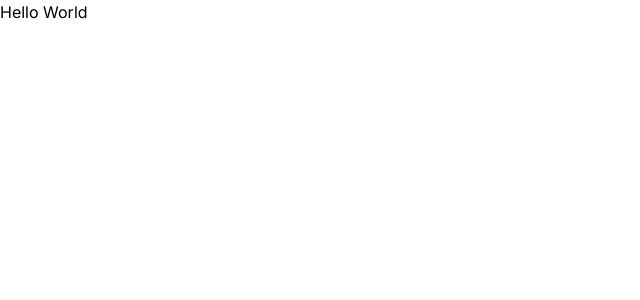
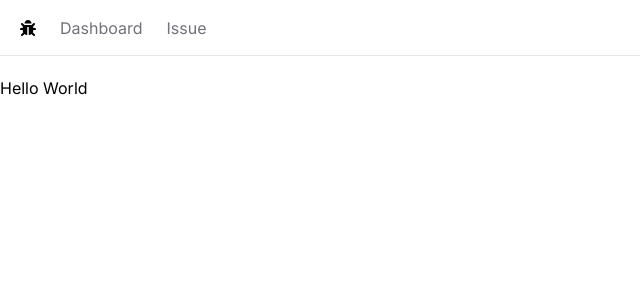
Before and after one commit to EceOwl20/issue-tracker, a Next.js app: page / in a window 1280 px wide. Shown: the top 300 px of the page, without its empty margins (0-640 px from the left). Built offline with nearby package versions, Linux system fonts and the light colour scheme.

Commit message:
build navbar

```diff
--- /dev/null
+++ b/app/NavBar.tsx
@@ -0,0 +1,26 @@
+import React from 'react'
+import Link from 'next/link';
+import { FaBug } from "react-icons/fa";
+
+const NavBar = () => {
+    const links =[
+        {label:'Dashboard',href:'/'},
+        {label:'Issue',href:'/issues'},
+    ]
+
+
+  return (
+    <nav className='flex space-x-6 border-b mb-5 px-5 h-14 items-center' >
+        <Link href="/"><FaBug/></Link>
+        <ul className='flex space-x-6'>
+            {links.map(link=>
+            <Link
+            key={link.href}
+            className='text-zinc-500 hover:text-zinc-800 transition-colors'
+            href={link.href}>{link.label}</Link>)}
+        </ul>
+    </nav>
+  )
+}
+
+export default NavBar
--- a/app/layout.tsx
+++ b/app/layout.tsx
@@ -1,6 +1,7 @@
 import './globals.css'
 import type { Metadata } from 'next'
 import { Inter } from 'next/font/google'
+import NavBar from './NavBar'
 
 const inter = Inter({ subsets: ['latin'] })
 
@@ -16,7 +17,10 @@
 }) {
   return (
     <html lang="en">
-      <body className={inter.className}>{children}</body>
+      <body className={inter.className}>
+        <NavBar />
+        <main>{children}</main>
+        </body>
     </html>
   )
 }
--- a/package.json
+++ b/package.json
@@ -19,6 +19,7 @@
     "postcss": "8.4.38",
     "react": "18.2.0",
     "react-dom": "18.2.0",
+    "react-icons": "^4.11.0",
     "tailwindcss": "3.4.3",
     "typescript": "5.4.5"
   }
```
Also changed, not shown: 1 other file (tests, documents, lock files or other folders).
